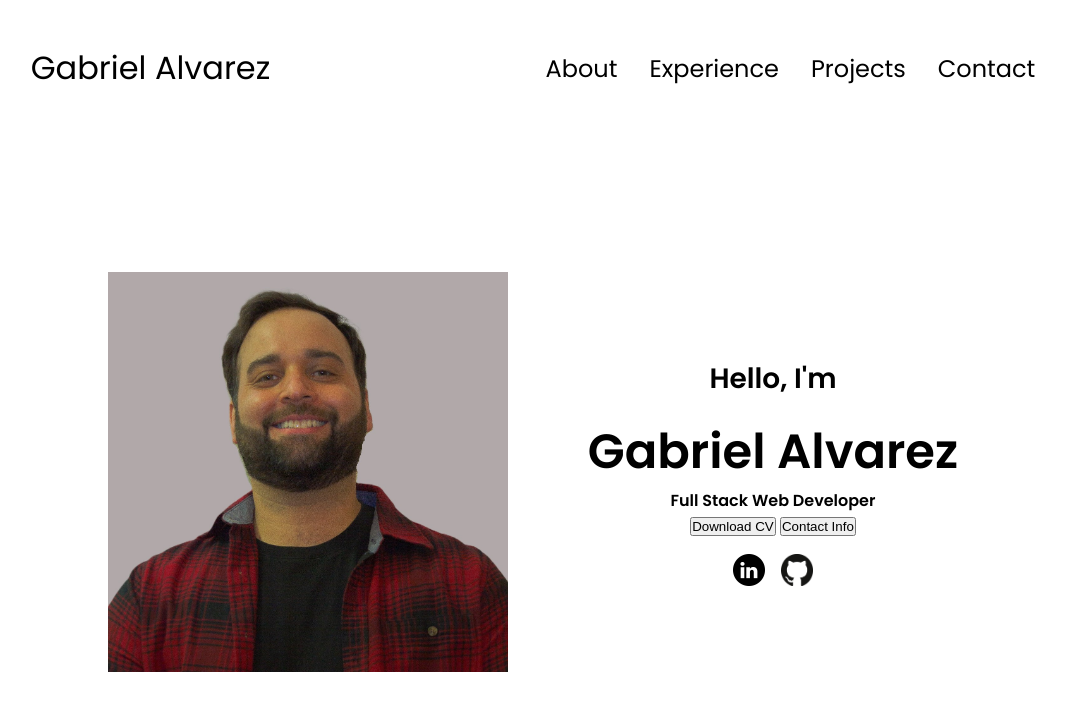
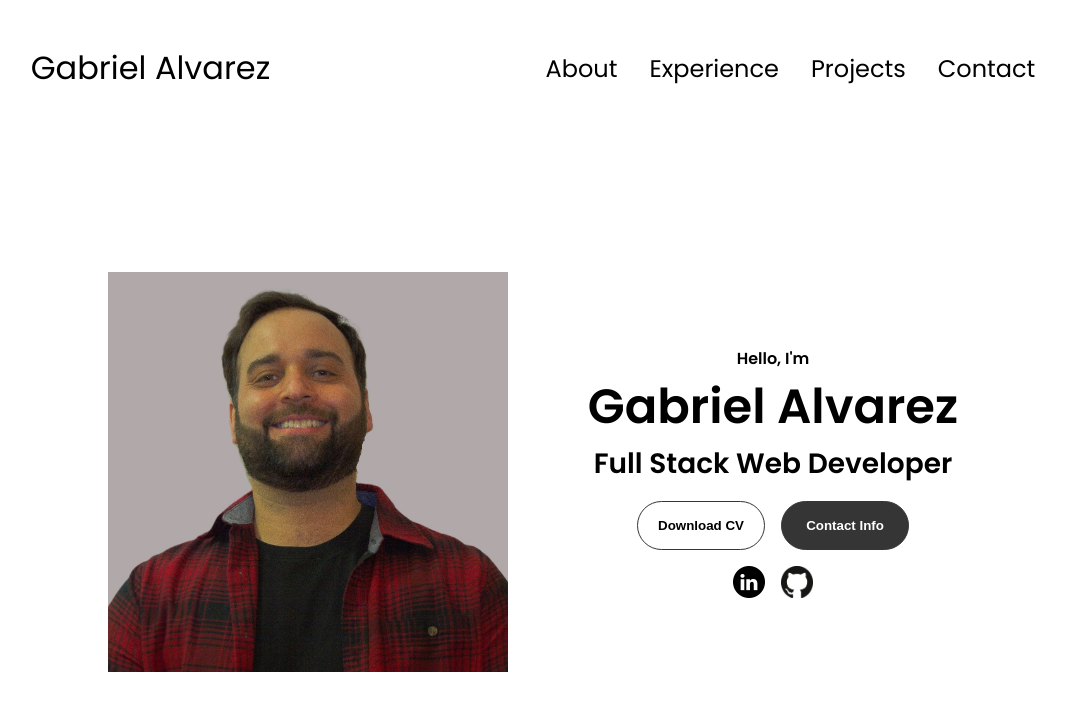
Before and after one commit to gabrieleli09/Personal-Portfolio, a plain HTML site: page index.html in a window 1280 px wide. Shown: the whole page, without its empty margins (107-1173 px from the left). Drawn offline with Linux system fonts and the light colour scheme.

Commit message:
added styling to buttons

```diff
--- a/style.css
+++ b/style.css
@@ -172,6 +172,9 @@ section {
 
 .section__text__p1 {
   text-align: center;
+}
+
+.section__text__p2 {
   font-size: 1.75rem;
   margin-bottom: 1rem;
 }
@@ -194,3 +197,51 @@ section {
   cursor: pointer;
   height: 2rem;
 }
+
+/* Buttons */
+
+.btn-container {
+  display: flex;
+  justify-content: center;
+  gap: 1rem;
+}
+
+.btn {
+  font-weight: 600;
+  transition: all 300ms ease;
+  padding: 1rem;
+  width: 8rem;
+  border-radius: 2rem;
+}
+
+.btn-color-1,
+.btn-color-2 {
+  border: rgb(53, 53, 53) 0.1rem solid;
+}
+
+.btn-color-1:hover,
+.btn-color-2:hover {
+  cursor: pointer;
+}
+
+.btn-color-1,
+.btn-color-2:hover {
+  background: rgb(53, 53, 53);
+  color: white;
+}
+
+.btn-color-1:hover {
+  background: rgb(0, 0, 0);
+}
+
+.btn-color-2 {
+  background: none;
+}
+
+.btn-color-2:hover {
+  border: rgb(255, 255, 255) 0.1rem solid;
+}
+
+.btn-container {
+  gap: 1rem;
+}
```
